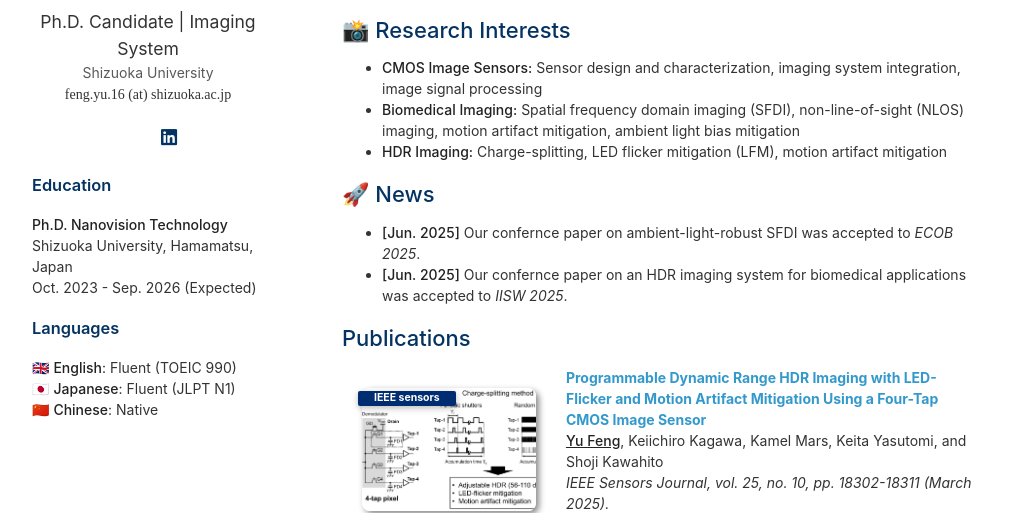
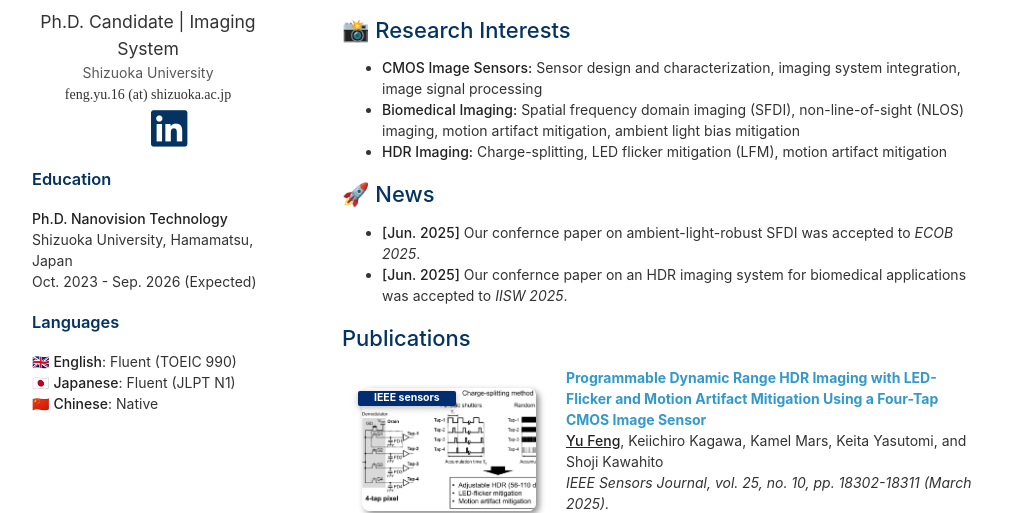
Before and after one commit to y-fen/y-fen.github.io, a Jekyll site: the page built from index.md, in a window 1280 px wide. Shown: the part 220-733 px from the top of the page, without its empty margins (128-1150 px from the left). Built offline with Jekyll 4.4.1, drawn with Linux system fonts in a browser that asks for light colours; a style sheet for code colours, icons or effects is not loaded.

Commit message:
Update homepage.html

```diff
--- a/_layouts/homepage.html
+++ b/_layouts/homepage.html
@@ -71,33 +71,29 @@
 
         {% if site.cv_link %}
         <a style="margin: 0 5px 0 0" href="{{ site.cv_link }}">
-          <i class="ai ai-cv" style="font-size:1.3rem;"></i>
-        </a>
-        {% endif %}
-
-        {% if site.github_link %}
-        <a style="margin: 0 5px 0 0" href="{{ site.github_link }}">
-          <i class="fab fa-github"></i>
+          <i class="ai ai-cv" style="font-size:2.6rem;"></i>
         </a>
         {% endif %}
 
         {% if site.linkedin %}
         <a style="margin: 0 5px 0 0" href="{{ site.linkedin }}">
-          <i class="fab fa-linkedin"></i>
+          <i class="fab fa-linkedin" style="font-size:2.6rem;"></i>
         </a>
         {% endif %}
 
-        {% if site.google_scholar %}
-        <a style="margin: 0 5px 0 0" href="{{ site.google_scholar }}">
-          <i class="ai ai-google-scholar" style="font-size:1.2rem"></i>
+        {% if site.researchgate %}
+        <a style="margin: 0 5px 0 0" href="{{ site.researchgate }}">
+          <i class="ai ai-researchgate" style="font-size:2.6rem;"></i>
         </a>
         {% endif %}
 
-        {% if site.twitter %}
-        <a style="margin: 0 0 0 0" href="{{ site.twitter }}">
-          <i class="fab fa-x-twitter"></i>
+        {% if site.orcid %}
+        <a style="margin: 0 5px 0 0" href="{{ site.orcid }}">
+          <i class="ai ai-orcid" style="font-size:2.6rem;"></i>
         </a>
         {% endif %}
+
+
         </div>
         <br>
         <div style="text-align: left;">
```
